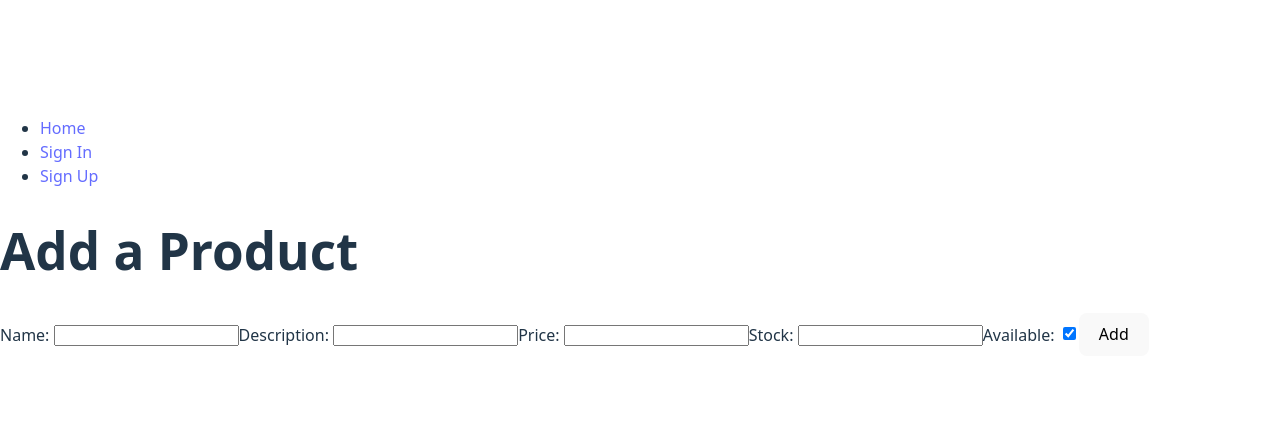
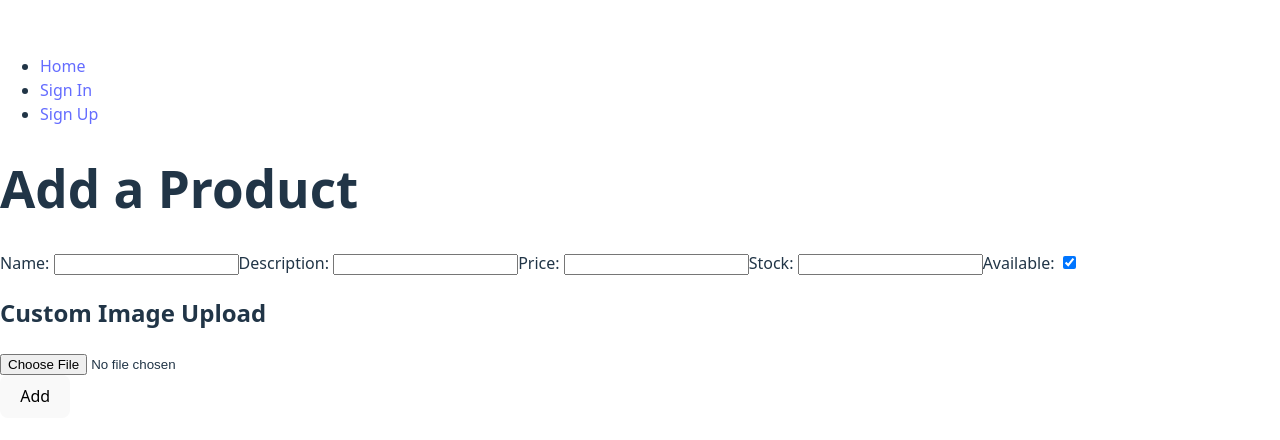
Before and after one commit to alizulfiqarbuksh/SellFast-front-end, a React (Vite) app: page /products/create in a window 1280 px wide. Shown: the part 172-612 px from the top of the page. Built offline with nearby package versions, Linux system fonts and the light colour scheme; no server answers.

Commit message:
added the image upload for products / search bar in products and made a few front end security checks

```diff
--- a/src/App.jsx
+++ b/src/App.jsx
@@ -26,7 +26,7 @@ const App = () => {
         <Route path='/' element={user ? <Dashboard /> : <Landing />} />
         <Route path='/sign-up' element={<SignUpForm />} />
         <Route path='/sign-in' element={<SignInForm />} />
-        <Route path='/products' element={<Product />} />
+        <Route path='/products' element={<Product user={user} />} />
         <Route path='/products/:id' element={<ProductDetails user={user} />} />
         <Route path='/products/create' element={<ProductForm user={user}/>} />
         <Route path='/products/:id/update' element={<ProductForm user={user}/>} />
--- a/src/components/CreateProduct/ProductForm.jsx
+++ b/src/components/CreateProduct/ProductForm.jsx
@@ -1,6 +1,7 @@
 import React, { useEffect, useState } from 'react'
 import { useNavigate, useParams } from 'react-router'
 import * as productService from '../../services/productService'
+import ImageUpload from '../ImageUpload/ImageUpload'
 
 function ProductForm({user}) {
 
@@ -14,7 +15,8 @@ function ProductForm({user}) {
     description: "",
     price: "",
     stock: "",
-    is_available: true
+    is_available: true,
+    image: ""
   })
 
   const [loading, setLoading] = useState(true)
@@ -90,9 +92,17 @@ function ProductForm({user}) {
         <label htmlFor="is_available">Available: </label>
         <input onChange={handleChange} type="checkbox" id='is_available' name='is_available' checked={formData.is_available} />
 
+        <ImageUpload
+            onUpload={(url) =>
+              setFormData(prev => ({ ...prev, image: url }))
+            }
+          />
+
         <button type="submit">{isEdit ? 'Update' : 'Add'}</button>
 
       </form>
+
+      {formData.image && <img src={formData.image} alt="Uploaded preview" style={{ width: '300px' }} />}
 
     </div>
   )
--- /dev/null
+++ b/src/components/ImageUpload/ImageUpload.jsx
@@ -0,0 +1,52 @@
+import React, { useState } from 'react';
+
+const CustomImageUpload = ({onUpload}) => {
+  const [image, setImage] = useState(null);
+  const [loading, setLoading] = useState(false);
+
+  const uploadImage = async (e) => {
+    const files = e.target.files;
+    const data = new FormData();
+    data.append('file', files[0]);
+    data.append('upload_preset', 'pokemon_images'); // Replace with your preset name
+    data.append('cloud_name', 'du353fnr8'); // Replace with your cloud name
+
+    setLoading(true);
+
+    try {
+      const res = await fetch(
+        `https://api.cloudinary.com/v1_1/du353fnr8/image/upload`, // Replace with your cloud name
+        {
+          method: 'POST',
+          body: data,
+        }
+      );
+      const file = await res.json();
+      setImage(file.secure_url);
+      onUpload(file.secure_url)
+      setLoading(false);
+    } catch (err) {
+      console.error(err);
+      setLoading(false);
+    }
+  };
+
+  return (
+    <div>
+      <h2>Custom Image Upload</h2>
+      <input
+        type="file"
+        onChange={uploadImage}
+      />
+      {loading ? (
+        <h3>Uploading...</h3>
+      ) : (
+        <>
+          {image && <img src={image} alt="Uploaded preview" style={{ width: '300px' }} />}
+        </>
+      )}
+    </div>
+  );
+};
+
+export default CustomImageUpload;
--- a/src/components/Product/Product.jsx
+++ b/src/components/Product/Product.jsx
@@ -2,9 +2,10 @@ import React, { useEffect, useState } from 'react'
 import * as productService from '../../services/productService'
 import { useNavigate } from 'react-router'
 
-function Product() {
+function Product({user}) {
 
   const [products, setProducts] = useState([])
+  const [searchTerm, setSearchTerm] = useState('')
 
   const navigate = useNavigate()
 
@@ -25,17 +26,26 @@ function Product() {
 
   }, [])
 
+  const filteredProducts = products.filter(product =>
+    product.name.toLowerCase().includes(searchTerm.toLowerCase())
+  )
+
   return (
     <div>
       <h1>Product</h1>
+
+      <input type="text" placeholder="Search products..." value={searchTerm} onChange={(e) => setSearchTerm(e.target.value)} style={{ marginBottom: '1rem' }} />
+
       <div>
         {
-          products.map((product) =>
+          filteredProducts.map((product) =>
             <div key={product.id}>
+              {product.image && <img src={product.image} alt="Uploaded preview" style={{ width: '300px' }} />}
               <h3>Name: {product.name}</h3>
               <h4>Price: {product.price}</h4>
               <h4>Stock: {product.stock}</h4>
-              <button onClick={() => {navigate(`/products/${product.id}`)}}>Details</button>
+              {product.is_available ? <button onClick={() => {navigate(`/products/${product.id}`)}}>Details</button> : "Not Available"}
+              {user.is_admin && !product.is_available ? <button onClick={() => {navigate(`/products/${product.id}`)}}>Details</button> : ""}
             </div>
           )
         }
--- a/src/components/ProductDetails/ProductDetails.jsx
+++ b/src/components/ProductDetails/ProductDetails.jsx
@@ -45,13 +45,6 @@ function ProductDetails({user}) {
 
   }
 
-  // const deleteProduct = (id) => {
-
-  //   const newProductList = product.filter(pokemon => pokemon._id !== id)
-
-  //   setPokemons(newPokemonList)
-  // }
-
   if (!product) {
     return <p>Loading...</p>
   }
@@ -60,6 +53,7 @@ function ProductDetails({user}) {
     <div>
       <h1>ProductDetails</h1>
       <div>
+        {product.image && <img src={product.image} alt="Uploaded preview" style={{ width: '300px' }} />}
         <h3>Name: {product.name}</h3>
         <h4>Description: {product.description}</h4>
         <p>price: {product.price}</p>
```
